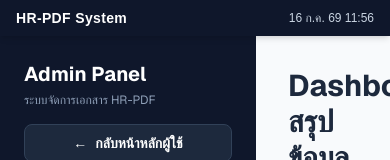
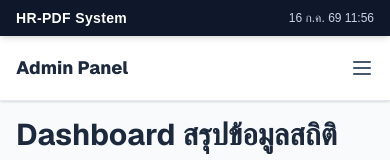
Before and after one commit to Bossddddd/HR-PDF, a Next.js app: page /admin in a window 390 px wide. Shown: the top 160 px of the page. Built offline with nearby package versions, Linux system fonts and the light colour scheme; no server answers; the database is empty.

Commit message:
Update layout.tsx

```diff
--- a/src/app/admin/layout.tsx
+++ b/src/app/admin/layout.tsx
@@ -1,7 +1,7 @@
 'use client';
 
 import Link from 'next/link';
-import { ReactNode } from 'react';
+import { ReactNode, useState } from 'react';
 import RoleGuard from '@/components/RoleGuard';
 import { useRole } from '@/app/context/RoleContext';
 
@@ -17,13 +17,22 @@ export default function AdminLayout({ children }: { children: ReactNode }) {
   }
 
   const hasPerm = (p: string) => level >= 100 || perms.includes(p);
+  const [isSidebarOpen, setIsSidebarOpen] = useState(false);
 
   return (
     <RoleGuard requiredLevel={40}>
-      <div className="flex min-h-screen bg-slate-50 font-sans text-slate-900">
+      <div className="flex min-h-screen bg-slate-50 font-sans text-slate-900 relative">
+
+        {/* Mobile Backdrop */}
+        {isSidebarOpen && (
+          <div
+            className="fixed inset-0 bg-slate-900/50 z-30 md:hidden backdrop-blur-sm"
+            onClick={() => setIsSidebarOpen(false)}
+          ></div>
+        )}
 
         {/* Sidebar Navigation */}
-        <aside className="w-64 bg-slate-900 text-slate-300 flex flex-col shrink-0">
+        <aside className={`fixed inset-y-0 left-0 z-40 w-64 bg-slate-900 text-slate-300 flex flex-col shrink-0 transform transition-transform duration-300 ease-in-out md:relative md:translate-x-0 ${isSidebarOpen ? 'translate-x-0' : '-translate-x-full'}`}>
           <div className="p-6 border-b border-slate-800">
             <h2 className="text-xl font-bold text-white mb-1">Admin Panel</h2>
             <p className="text-xs text-slate-400 mb-4">ระบบจัดการเอกสาร HR-PDF</p>
@@ -32,7 +41,11 @@ export default function AdminLayout({ children }: { children: ReactNode }) {
             </Link>
           </div>
 
-          <nav className="flex-1 px-4 py-4 space-y-1 overflow-y-auto custom-scrollbar">
+          <nav className="flex-1 px-4 py-4 space-y-1 overflow-y-auto custom-scrollbar" onClick={(e) => {
+            if ((e.target as HTMLElement).closest('a')) {
+              setIsSidebarOpen(false);
+            }
+          }}>
             <Link href="/inbox" className="block px-4 py-3 rounded-lg hover:bg-slate-800 hover:text-white transition-colors">
               📥 กล่องข้อความ (Inbox)
             </Link>
@@ -88,8 +101,17 @@ export default function AdminLayout({ children }: { children: ReactNode }) {
         </aside>
 
         {/* Main Content Area */}
-        <main className="flex-1 flex flex-col overflow-hidden">
-          <div className="flex-1 overflow-y-auto p-8">
+        <main className="flex-1 flex flex-col overflow-hidden w-full min-w-0">
+
+          {/* Mobile Header */}
+          <div className="md:hidden bg-white border-b border-slate-200 px-4 py-3 flex items-center justify-between sticky top-0 z-20 shadow-sm">
+            <div className="font-extrabold text-slate-800 text-lg">Admin Panel</div>
+            <button onClick={() => setIsSidebarOpen(true)} className="p-2 -mr-2 text-slate-600 hover:bg-slate-100 rounded-lg transition-colors">
+              <svg className="w-6 h-6" fill="none" stroke="currentColor" viewBox="0 0 24 24"><path strokeLinecap="round" strokeLinejoin="round" strokeWidth="2" d="M4 6h16M4 12h16M4 18h16"></path></svg>
+            </button>
+          </div>
+
+          <div className="flex-1 overflow-y-auto p-4 md:p-8">
             {children}
           </div>
         </main>
```
